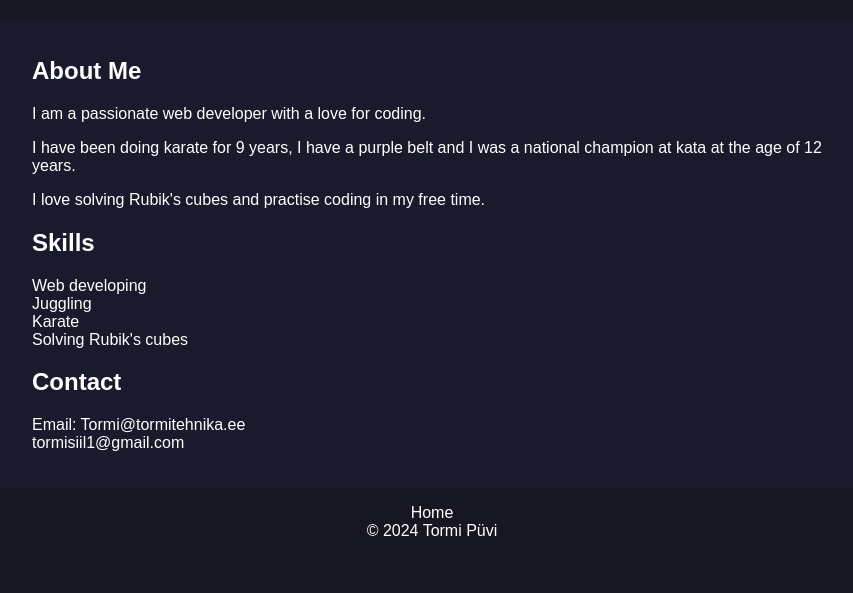
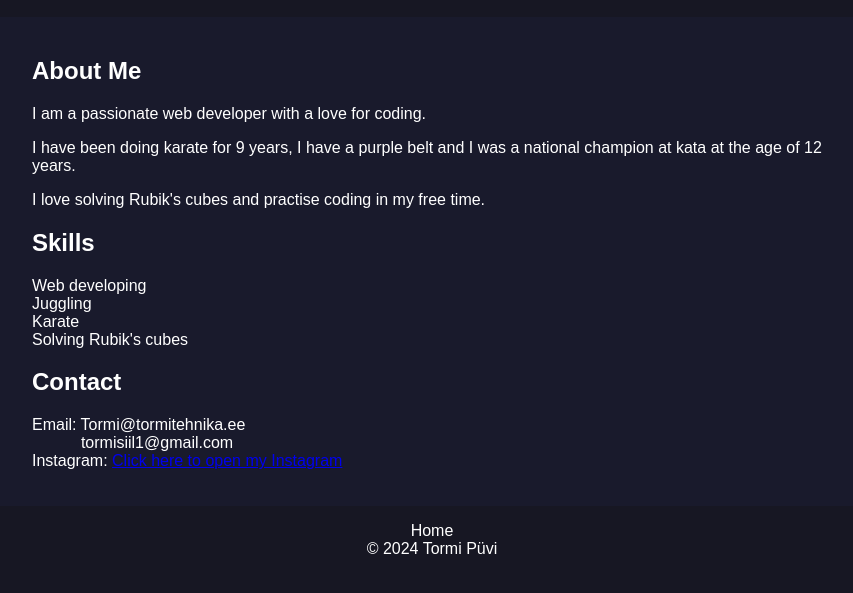
Before and after one commit to Tormipro/Tormi-P-vi, a plain HTML site: page index.html in a window 1280 px wide. Shown: the part 95-688 px from the top of the page, without its empty margins (208-1061 px from the left). Drawn offline with Linux system fonts and the light colour scheme.

Commit message:
Add files via upload

```diff
--- a/index.html
+++ b/index.html
@@ -1,6 +1,7 @@
 <!DOCTYPE html>
 <html lang="en">
 <head>
+    <link rel="icon" type="image/x-icon" href="Tornaado.png">
 <meta charset="UTF-8">
 <meta name="viewport" content="width=device-width, initial-scale=1.0">
 <title>Tormi Püvi</title>
@@ -58,7 +59,8 @@
 
         <h2>Contact</h2>
         <p>Email: Tormi@tormitehnika.ee<br>
-        tormisiil1@gmail.com</p>
+        &nbsp&nbsp&nbsp&nbsp&nbsp&nbsp&nbsp&nbsp&nbsp&nbsp tormisiil1@gmail.com<br>
+        Instagram: <a href="https://www.instagram.com/puvitormi">Click here to open my Instagram</a></p>
     </section>
     <footer>
         <div class="Footer-text">
```
